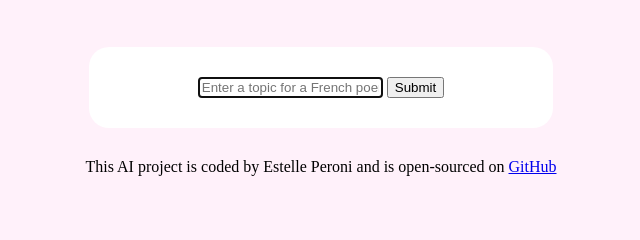
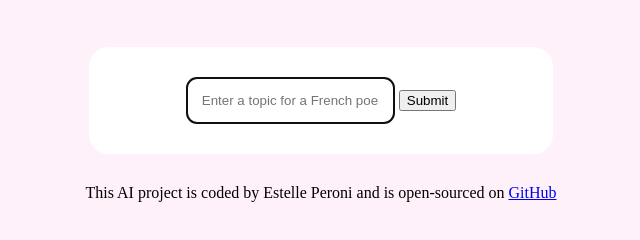
Before and after one commit to Estelle-Prn/ai-project-french-poem-generator, a plain HTML site: page index.html in a window 1280 px wide. Shown: the part 90-330 px from the top of the page, without its empty margins (319-959 px from the left). Drawn offline with Linux system fonts and the light colour scheme.

Commit message:
changed some style

```diff
--- a/src/style.css
+++ b/src/style.css
@@ -12,7 +12,9 @@ form {
   border-radius: 20px;
 }
 .input-text {
-  border-color: #edb8eb;
+  border: 2px solid grey;
+  border-radius: 10px;
+  padding: 14px;
 }
 footer {
   margin-top: 30px;
```
